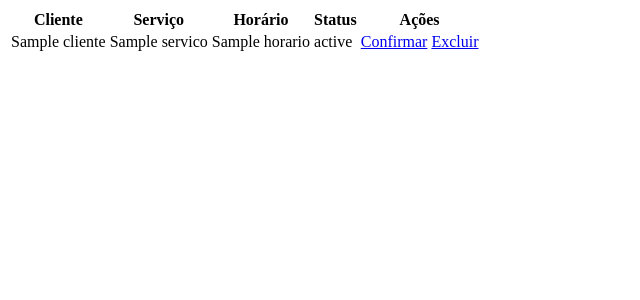
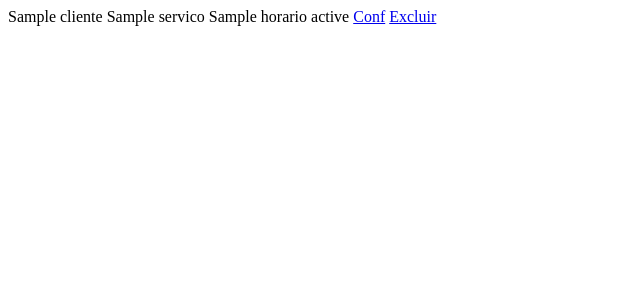
Before and after one commit to davidsonsuportelj-sys/agenda, a Flask app: template templates/index.html in a window 1280 px wide. Shown: the top 300 px of the page, without its empty margins (0-640 px from the left). Run offline with Flask 3, Linux system fonts and the light colour scheme; the template is opened without the code that fills it: most values are stand-ins (such as "Sample title", 1, 10 or a date in 2020).

Commit message:
Correção final da lista

```diff
--- a/app.py
+++ b/app.py
@@ -4,18 +4,15 @@ from flask_login import LoginManager, UserMixin, login_user, login_required, log
 from supabase import create_client
 from dotenv import load_dotenv
 
-# Carrega variáveis de ambiente
 load_dotenv()
 
 app = Flask(__name__)
 app.secret_key = os.getenv("SECRET_KEY", "chave_secreta_padrao")
 
-# Configuração do Login
 login_manager = LoginManager()
 login_manager.init_app(app)
 login_manager.login_view = 'login'
 
-# Configuração do Supabase
 url = os.getenv("SUPABASE_URL")
 key = os.getenv("SUPABASE_KEY")
 supabase = create_client(url, key)
@@ -46,26 +43,20 @@ def login():
             else:
                 flash('Usuário ou senha inválidos!')
         except Exception as e:
-            print(f"DEBUG: Erro no login: {e}")
-            flash('Erro ao conectar ao banco!')
+            print(f"DEBUG LOGIN: {e}")
+            flash('Erro ao conectar!')
     return render_template('login.html')
-
-@app.route('/logout')
-@login_required
-def logout():
-    logout_user()
-    return redirect(url_for('login'))
 
 @app.route('/')
 @login_required
 def index():
     try:
-        # Busca agendamentos ordenados por horário
-        response = supabase.table("agendamentos").select("*").order("horario", desc=False).execute()
+        # Busca agendamentos
+        response = supabase.table("agendamentos").select("*").execute()
         agenda = response.data
-        print(f"DEBUG: Agendamentos carregados: {len(agenda)} itens")
+        print(f"DEBUG DADOS: {agenda}") # VAI APARECER NOS LOGS DO RENDER
     except Exception as e:
-        print(f"DEBUG: Erro ao carregar agendamentos: {e}")
+        print(f"DEBUG ERRO: {e}")
         agenda = []
     return render_template('index.html', agenda=agenda)
 
@@ -79,24 +70,20 @@ def agendar():
             "horario": request.form.get('horario'),
             "status": "Pendente"
         }).execute()
-        flash("Agendamento realizado com sucesso!")
     except Exception as e:
-        print(f"DEBUG: Erro ao agendar: {e}")
-        flash("Erro ao salvar agendamento.")
+        print(f"DEBUG AGENDAR: {e}")
     return redirect(url_for('index'))
 
 @app.route('/excluir/<int:id>')
 @login_required
 def excluir(id):
     supabase.table("agendamentos").delete().eq("id", id).execute()
-    flash("Agendamento excluído!")
     return redirect(url_for('index'))
 
 @app.route('/mudar_status/<int:id>/<novo_status>')
 @login_required
 def mudar_status(id, novo_status):
     supabase.table("agendamentos").update({"status": novo_status}).eq("id", id).execute()
-    flash(f"Status alterado para {novo_status}!")
     return redirect(url_for('index'))
 
 if __name__ == '__main__':
--- a/templates/index.html
+++ b/templates/index.html
@@ -1,13 +1,3 @@
-<table>
-    <thead>
-        <tr>
-            <th>Cliente</th>
-            <th>Serviço</th>
-            <th>Horário</th>
-            <th>Status</th>
-            <th>Ações</th>
-        </tr>
-    </thead>
 <tbody>
     {% for item in agenda %}
     <tr>
@@ -16,10 +6,13 @@
         <td>{{ item.horario }}</td>
         <td>{{ item.status }}</td>
         <td>
-                <a href="/mudar_status/{{ item.id }}/Confirmado">Confirmar</a>
+            <a href="/mudar_status/{{ item.id }}/Confirmado">Conf</a>
             <a href="/excluir/{{ item.id }}">Excluir</a>
         </td>
     </tr>
+    {% else %}
+    <tr>
+        <td colspan="5">Nenhum agendamento encontrado.</td>
+    </tr>
     {% endfor %}
 </tbody>
-</table>
```
Lines whose indentation alone changed are shown as unchanged.
